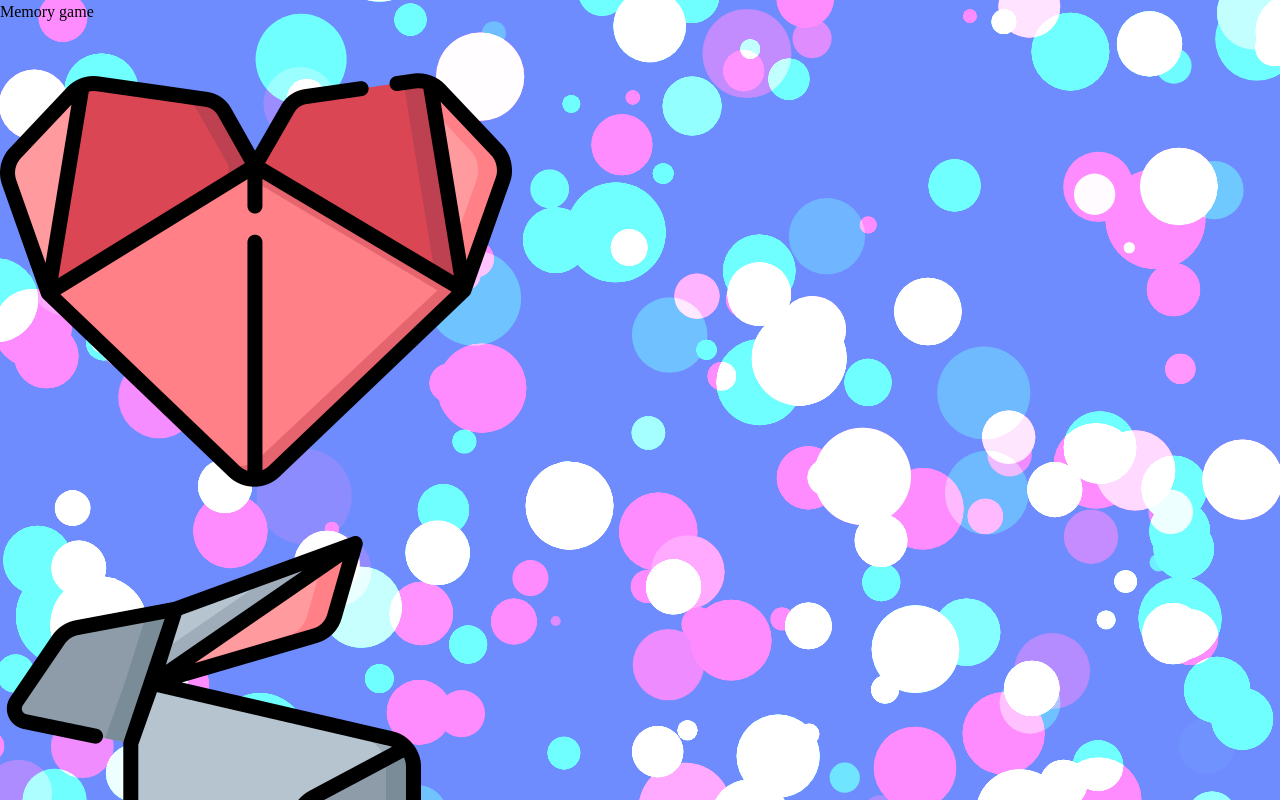
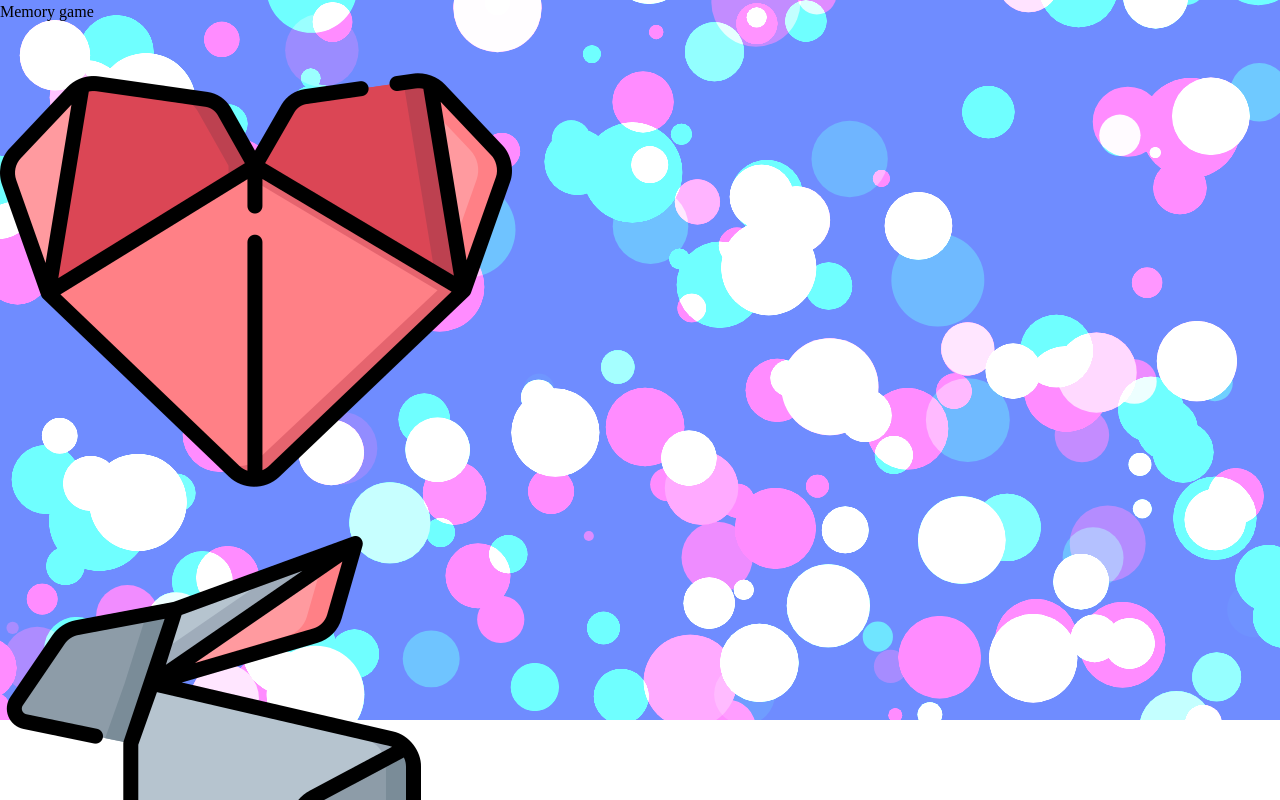
Before and after one commit to Yappur/Memorama-Game, a React (Vite) app: page / in a window 1280 px wide. Shown: the top 800 px of the page. Built offline with nearby package versions, Linux system fonts and the light colour scheme.

Commit message:
se arreglan errores visuales de footer

```diff
--- a/src/App.jsx
+++ b/src/App.jsx
@@ -4,12 +4,12 @@ import Footer from "./components/Footer";
 
 function App() {
   return (
-    <div>
-      <div>
+    <div className="flex flex-col min-h-screen">
+      <div className="flex-grow relative">
         <BubbleBackground />
         <Board />
       </div>
-      <Footer />
+      <Footer className="mt-auto" />
     </div>
   );
 }
--- a/src/components/Board.jsx
+++ b/src/components/Board.jsx
@@ -1,5 +1,5 @@
 import { useState } from "react";
-import { useEffect, useRef } from "react";
+import { useEffect } from "react";
 import { imgs } from "../data";
 import Card from "./Card";
 import Modal from "./Modal";
@@ -93,7 +93,7 @@ export const Board = () => {
         <div className="fixed inset-0 bg-black bg-opacity-50 z-10"></div>
       )}
 
-      <div className="relative h-screen flex flex-col items-center justify-center">
+      <div className="relative flex flex-col items-center justify-center py-8">
         <h1 className="font-bold text-4xl">Memory game</h1>
         <div className="grid grid-cols-4 gap-3 justify-center items-center px-3 py-5 my-3">
           {cards.map((card) => (
--- a/src/components/BubbleBackground.jsx
+++ b/src/components/BubbleBackground.jsx
@@ -1,4 +1,4 @@
-import React, { useEffect, useRef } from "react";
+import { useEffect, useRef } from "react";
 
 const BubbleBackground = () => {
   const canvasRef = useRef(null);
@@ -8,13 +8,14 @@ const BubbleBackground = () => {
     const c = canvasRef.current;
     const ctx = c.getContext("2d");
 
+    // Ajustamos la altura para dejar espacio para el footer
     let w = (c.width = window.innerWidth);
-    let h = (c.height = window.innerHeight);
+    let h = (c.height = window.innerHeight * 0.9); // Reducimos al 90% de la altura
 
     const bubblesNumber = w * h > 750000 ? 200 : 150;
     const maxRadius = w * h > 500000 ? 50 : 35;
     const maxYVelocity = 2;
-    let objects = [];
+    const objects = [];
 
     function randomInRange(min, max) {
       return Math.random() * (max - min) + min;
@@ -121,7 +122,7 @@ const BubbleBackground = () => {
 
     const handleResize = () => {
       w = c.width = window.innerWidth;
-      h = c.height = window.innerHeight;
+      h = c.height = window.innerHeight * 0.9; // Mantenemos el 90% en el resize
       world.physicalProperties.width = w;
       world.physicalProperties.height = h;
       ctx.globalCompositeOperation = "lighter";
@@ -150,18 +151,18 @@ const BubbleBackground = () => {
       window.removeEventListener("mousemove", handleMouseMove);
       cancelAnimationFrame(animationFrameId);
     };
-  }, []);
+  }, [animationFrameId]);
 
   return (
     <canvas
       ref={canvasRef}
       id="c"
       style={{
-        position: "fixed",
+        position: "absolute",
         top: 0,
         left: 0,
-        width: "100vw",
-        height: "100vh",
+        width: "100%",
+        height: "90vh",
         zIndex: -1,
       }}
     />
--- a/src/components/Footer.jsx
+++ b/src/components/Footer.jsx
@@ -3,7 +3,7 @@ import { FaLinkedin, FaGithub, FaInstagram } from "react-icons/fa";
 
 const Footer = () => {
   return (
-    <footer className="bg-gray-900 text-white py-4">
+    <footer className="bg-gray-900 text-white py-6">
       <div className="container mx-auto text-center">
         <p className="mb-2">
           Creado por: <strong>Mateo Yapur</strong>
```
